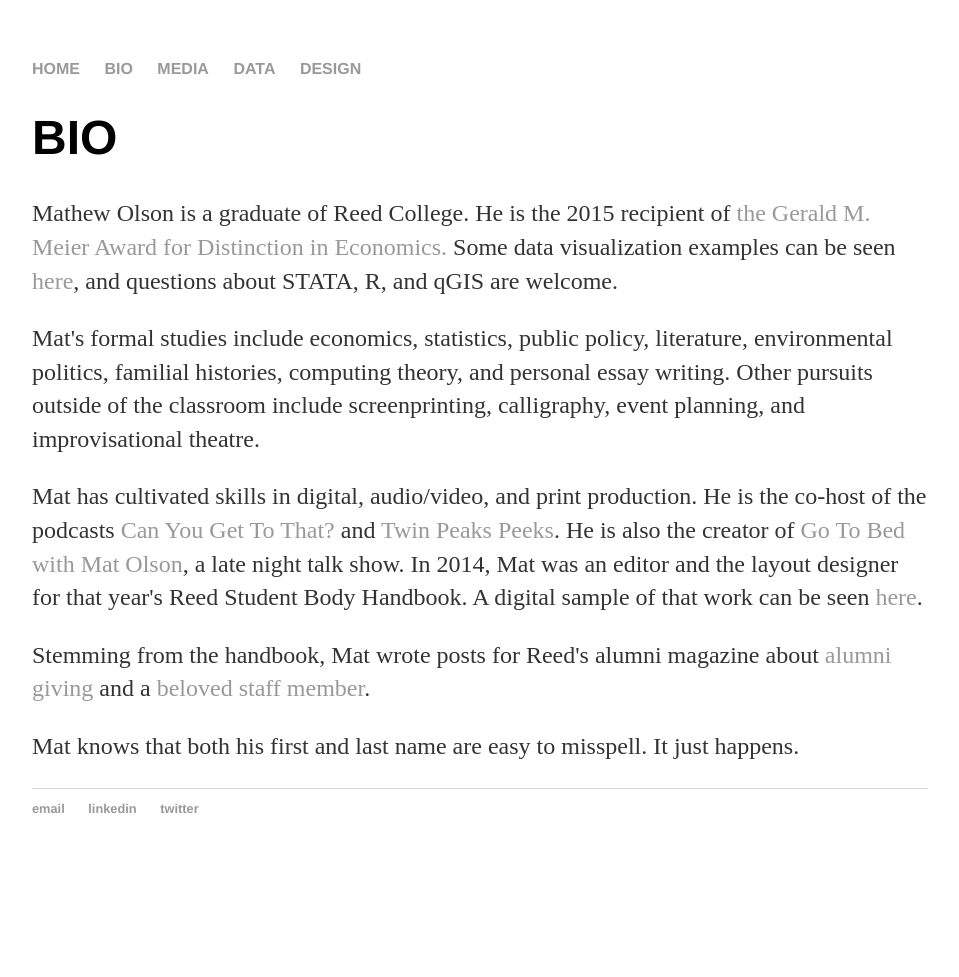
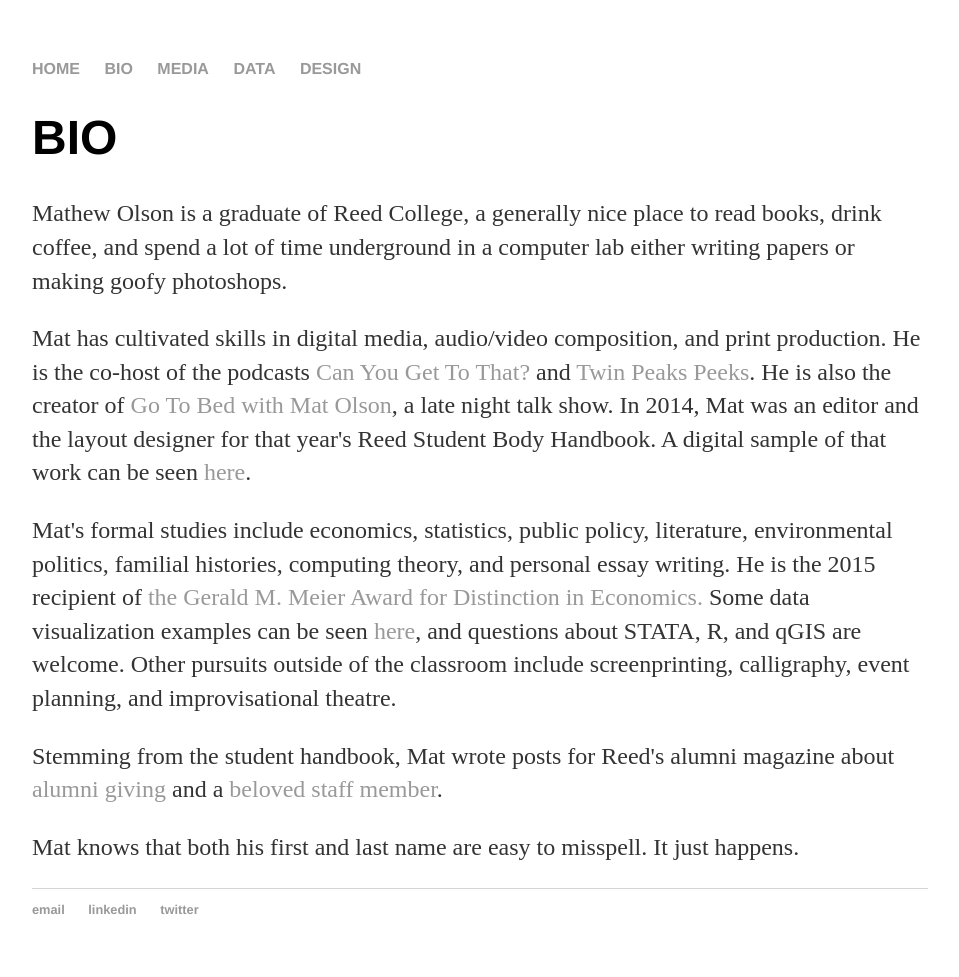
Before and after one commit to mathewolson/mathewolson.github.io, a Jekyll site: the page built from about.html, in a window 1280 px wide. Shown: the whole page, without its empty margins (160-1119 px from the left). Built offline with Jekyll 4.4.1, drawn with Linux system fonts in a browser that asks for light colours; before the commit the page ends 900 px from its top, so only the background shows below that.

Commit message:
Update about.html

```diff
--- a/about.html
+++ b/about.html
@@ -4,9 +4,9 @@ title: Bio
 ---
 <div class="blurb">
 	<h1>BIO</h1>
-	<p>Mathew Olson is a graduate of Reed College. He is the 2015 recipient of <a href="http://www.reed.edu/reed_magazine/sallyportal/posts/2015/econ-major-takes-meier-prize.html">the Gerald M. Meier Award for Distinction in Economics.</a> Some data visualization examples can be seen <a href="/data">here</a>, and questions about STATA, R, and qGIS are welcome.</p>
-	<p>Mat's formal studies include economics, statistics, public policy, literature, environmental politics, familial histories, computing theory, and personal essay writing. Other pursuits outside of the classroom include screenprinting, calligraphy, event planning, and improvisational theatre.</p>
-	<p>Mat has cultivated skills in digital, audio/video, and print production. He is the co-host of the podcasts <a href="https://canyougettothat.simplecast.fm">Can You Get To That?</a> and <a href="https://twinpeakspeeks.simplecast.fm">Twin Peaks Peeks</a>. He is also the creator of <a href="https://www.youtube.com/channel/UCDtKOWTQAY37aeHjWqBHoZQ">Go To Bed with Mat Olson</a>, a late night talk show. In 2014, Mat was an editor and the layout designer for that year's Reed Student Body Handbook. A digital sample of that work can be seen <a href="https://www.dropbox.com/s/miy74wauo4qhddn/reed_handbook_sample.pdf?dl=0">here</a>.</p>
-	<p>Stemming from the handbook, Mat wrote posts for Reed's alumni magazine about <a href="http://www.reed.edu/reed_magazine/sallyportal/posts/2014/data-sheds-light-on-alumni-giving.html">alumni giving</a> and a <a href="http://www.reed.edu/reed_magazine/sallyportal/posts/2014/stockroom-czar-goes-out-with-a-bang.html">beloved staff member</a>.</a></p>
+	<p>Mathew Olson is a graduate of Reed College, a generally nice place to read books, drink coffee, and spend a lot of time underground in a computer lab either writing papers or making goofy photoshops.</p>
+	<p>Mat has cultivated skills in digital media, audio/video composition, and print production. He is the co-host of the podcasts <a href="https://canyougettothat.simplecast.fm">Can You Get To That?</a> and <a href="https://twinpeakspeeks.simplecast.fm">Twin Peaks Peeks</a>. He is also the creator of <a href="https://www.youtube.com/channel/UCDtKOWTQAY37aeHjWqBHoZQ">Go To Bed with Mat Olson</a>, a late night talk show. In 2014, Mat was an editor and the layout designer for that year's Reed Student Body Handbook. A digital sample of that work can be seen <a href="https://www.dropbox.com/s/miy74wauo4qhddn/reed_handbook_sample.pdf?dl=0">here</a>.</p>
+	<p>Mat's formal studies include economics, statistics, public policy, literature, environmental politics, familial histories, computing theory, and personal essay writing. He is the 2015 recipient of <a href="http://www.reed.edu/reed_magazine/sallyportal/posts/2015/econ-major-takes-meier-prize.html">the Gerald M. Meier Award for Distinction in Economics.</a> Some data visualization examples can be seen <a href="/data">here</a>, and questions about STATA, R, and qGIS are welcome. Other pursuits outside of the classroom include screenprinting, calligraphy, event planning, and improvisational theatre.</p>
+	<p>Stemming from the student handbook, Mat wrote posts for Reed's alumni magazine about <a href="http://www.reed.edu/reed_magazine/sallyportal/posts/2014/data-sheds-light-on-alumni-giving.html">alumni giving</a> and a <a href="http://www.reed.edu/reed_magazine/sallyportal/posts/2014/stockroom-czar-goes-out-with-a-bang.html">beloved staff member</a>.</a></p>
 	<p>Mat knows that both his first and last name are easy to misspell. It just happens.</p>
 </div><!-- /.blurb -->
```
